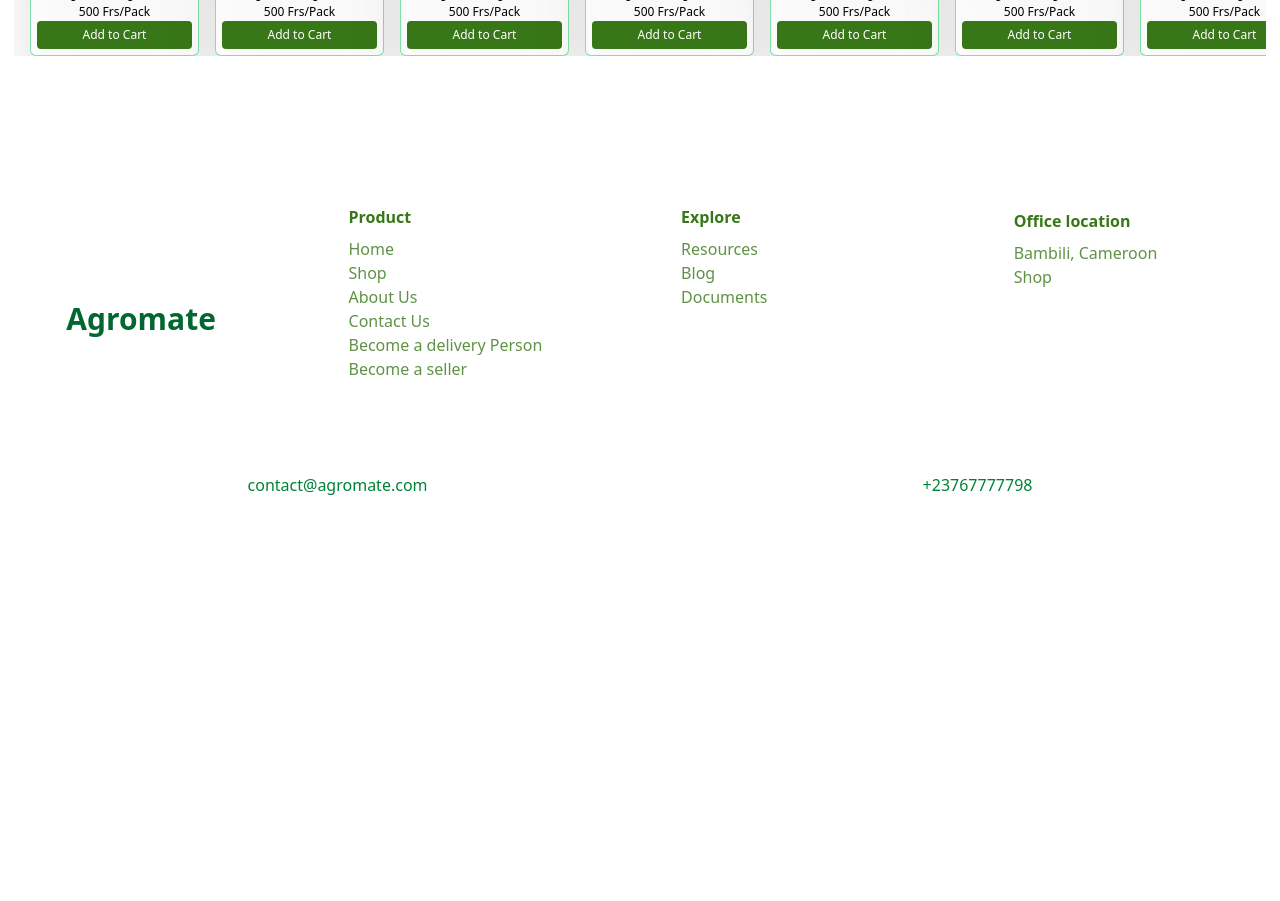
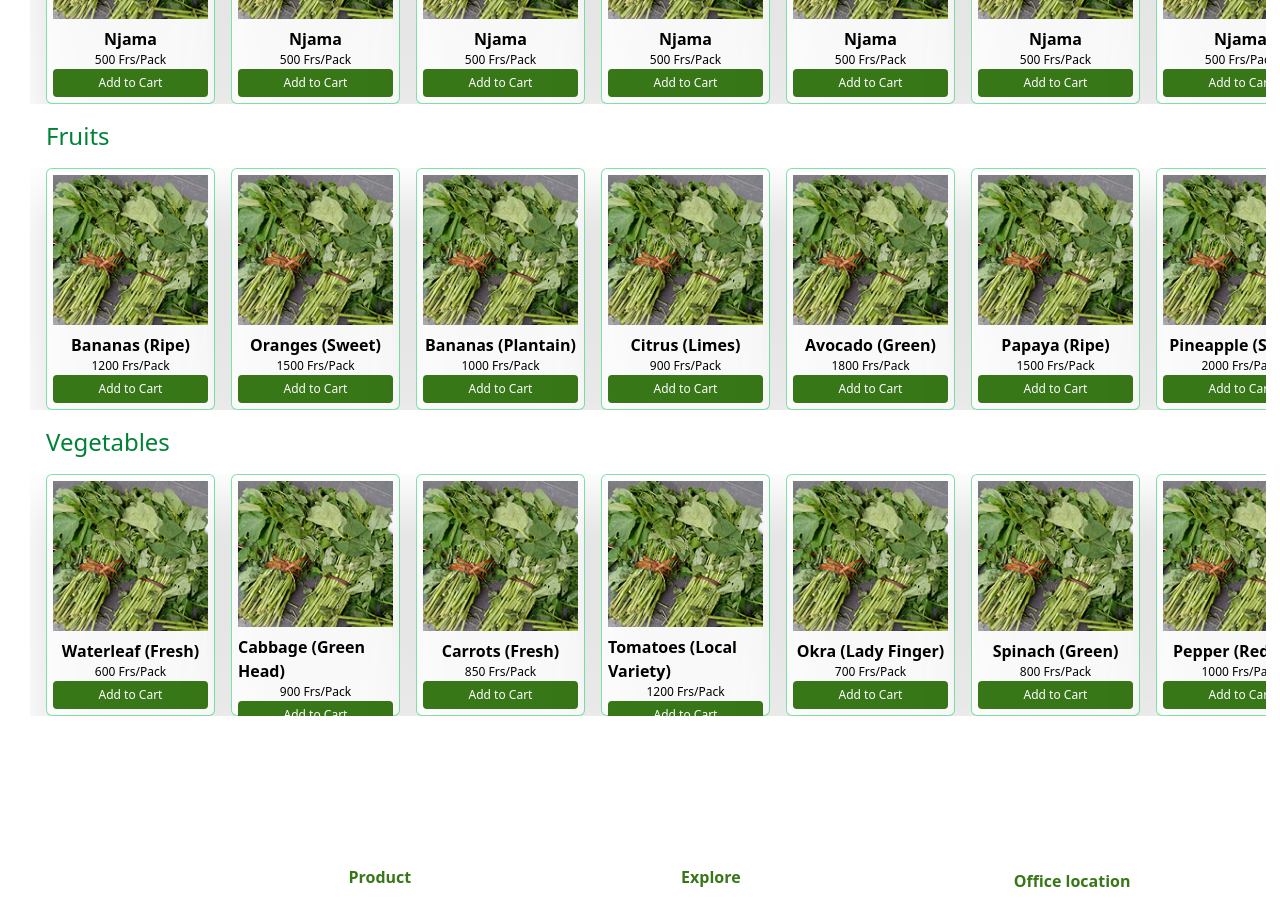
Before and after one commit to bel-konseh/AgroMate, a React (Vite) app: page /details in a window 1280 px wide. Shown: the part 680-1581 px from the top of the page. Before the commit the page ends 1276 px from the top, so only its background shows below. Built offline with nearby package versions, Linux system fonts and the light colour scheme.

Commit message:
Add props to product card and load fruits and vegetable categories from mock data

```diff
--- a/src/components/products/ProductCard.tsx
+++ b/src/components/products/ProductCard.tsx
@@ -1,12 +1,16 @@
 
+interface ProductCardProps {
+  name?:string;
+  price?:number;
+  imageUrl?:string;
+}
 
-
-const ProductCard = () => {
+const ProductCard:React.FC<ProductCardProps> = ({name, price,imageUrl}) => {
   return (
     <div className='flex flex-col w-[108px] min-w-[108px] md:w-[169px] md:min-w-[169px] border border-green-500/50 items-center justify-center-safe rounded-md bg-white/80 drop-shadow-2xl p-1.5 lg:h-[242px]'>
-        <img src={'/src/assets/images/waterleaf.png'} alt="" className='w-[100px] lg:w-[169px] h-[100px] lg:h-[159px] object-cover' />
-        <h4 className=' text-[8px] md:text-[16px] font-semibold mt-2'>Njama Njama</h4>
-        <p className="text-[12px] font-light">500 Frs/Pack</p>
+        <img src={imageUrl? imageUrl:'/src/assets/images/waterleaf.png'} alt="" className='w-[100px] lg:w-[169px] h-[100px] lg:h-[159px] object-cover' />
+        <h4 className=' text-[8px] md:text-[16px] font-semibold mt-2'>{name?name:"Njama"}</h4>
+        <p className="text-[12px] font-light">{price?price:500} Frs/Pack</p>
         <button className='bg-[#387718] w-full text-white pt-[5px] pb-[5px] pr-[8px] pl-[8px] text-[12px] rounded-sm'>Add to Cart</button>
     </div>
   )
--- a/src/components/products/RelatedProducts.tsx
+++ b/src/components/products/RelatedProducts.tsx
@@ -2,16 +2,40 @@
 
 import React from 'react'
 import ProductCard from './ProductCard'
+import products from '../../dummy-data/products'
 
 const RelatedProducts = () => {
+  const fruits = products.filter(product => product.category === 'fruits')
+  const vegetables = products.filter(product => product.category === 'vegetables')
   return (
-    <div className='flex gap-4 overflow-scroll lg:pl-4'>
+    <div className='flex flex-col gap-4 lg:pl-4'>
+      <h2 className='lg:pl-4 text-2xl text-green-700'>Related</h2>
+      <div className='flex gap-4 overflow-scroll lg:pl-4'>
           {
+
             Array.from({ length: 10 }).map((_, index) => (
               <ProductCard key={index} />
             ))
           }
-      <ProductCard />
+      </div>
+
+      <h2 className='lg:pl-4 text-2xl text-green-700'>Fruits</h2>
+      <div className='flex gap-4 overflow-scroll lg:pl-4'>
+          {
+            fruits.map((product) => (
+              <ProductCard key={product.id} name={product.name} price={product.price} />
+            ))
+          }
+      </div>
+
+      <h2 className='lg:pl-4 text-2xl text-green-700'>Vegetables</h2>
+      <div className='flex gap-4 overflow-scroll lg:pl-4'>
+          {
+            vegetables.map((product) => (
+              <ProductCard key={product.id} name={product.name} price={product.price} />
+            ))
+          }
+      </div>
     </div>
   )
 }
```
